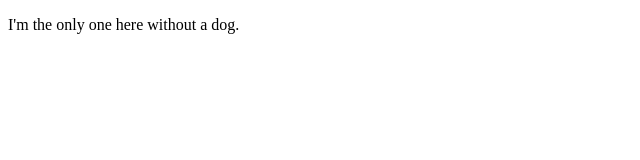
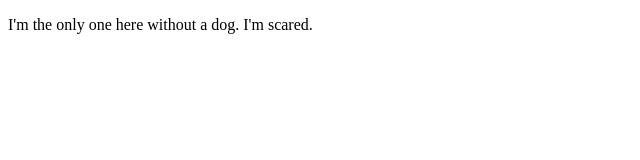
Before and after one commit to schrags08/salgal-story, a plain HTML site: page index.html in a window 1280 px wide. Shown: the full height of the page, 0-640 px from the left. Drawn offline with Linux system fonts and the light colour scheme.

Commit message:
update sentence

```diff
--- a/index.html
+++ b/index.html
@@ -7,6 +7,6 @@
 </head>
 
 <body>
-    <p>I'm the only one here without a dog.</p>
+    <p>I'm the only one here without a dog. I'm scared.</p>
 </body>
 </html>
```
